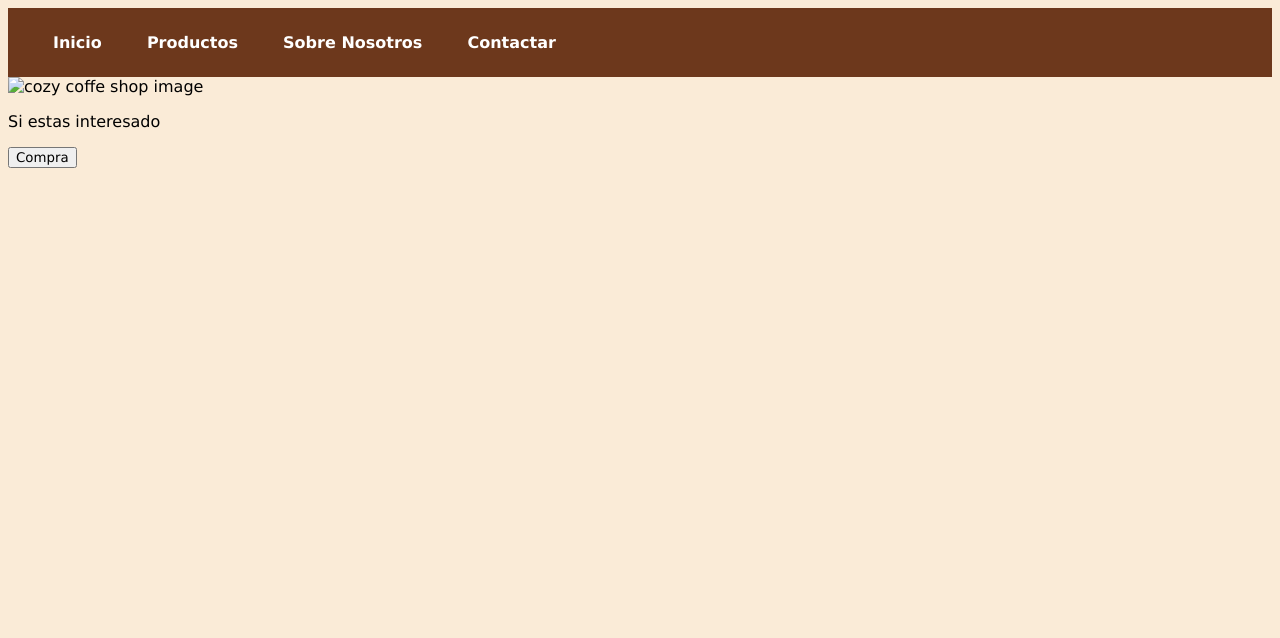
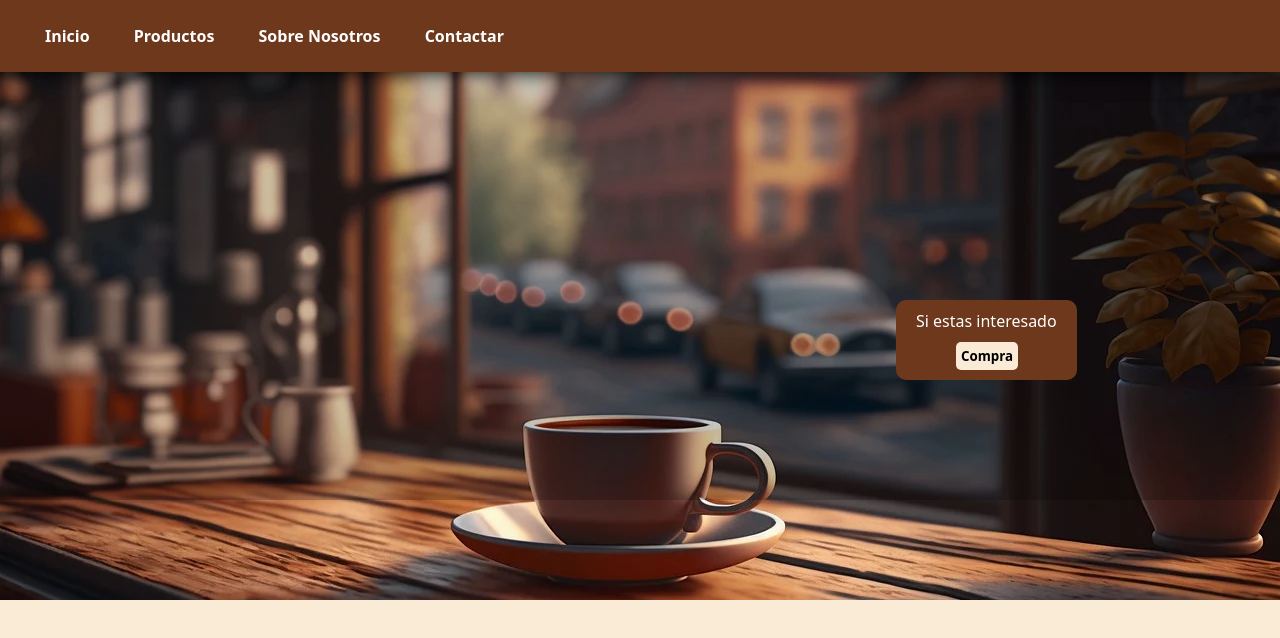
Before and after one commit to SamuelFriasNieto/WebDesignProject, a plain HTML site: page index.html in a window 1280 px wide. Drawn offline with Linux system fonts and the light colour scheme.

Commit message:
Creo y estilizo el inicio

```diff
--- a/index.css
+++ b/index.css
@@ -1,15 +1,22 @@
 * {
     box-sizing: border-box;
-    font-family: Verdana, Geneva, Tahoma, sans-serif;
+    font-family: system-ui, -apple-system, BlinkMacSystemFont, 'Segoe UI', Roboto, Oxygen, Ubuntu, Cantarell, 'Open Sans', 'Helvetica Neue', sans-serif;
 }
 
 body {
     background-color: antiquewhite;
+    margin: 0;
 }
 
 header {
     background-color: rgb(109, 56, 28);
     padding: 25px;
+    box-shadow: 0 0 20px black;
+    position: fixed;
+    left: 0;
+    top: 0;
+    width: 100%;
+    z-index: 100;
 }
 
 nav a {
@@ -18,3 +25,58 @@ nav a {
     padding: 20px;
     font-weight: bold;
 }
+
+.inicio {
+    position: relative;
+    width: 100%;
+    height: 600px;
+    background-color: black;
+}
+
+.inicio img {
+    position: absolute;
+    width: 100%;
+    height: 600px;
+    object-fit: cover;
+}
+
+.overlay {
+    position: absolute;
+    width: 100%;
+    height: 500px;
+    background-color: rgba(0, 0, 0, 0.204);
+    z-index: 1;
+}
+
+.compra {
+    position: absolute;
+    background-color: rgb(109, 56, 28);
+    border-radius: 10px;
+    left: 70%;
+    top: 50%;
+    padding: 10px 20px;
+    z-index: 2;
+}
+
+.compra p {
+    margin-bottom: 10px;
+    margin-top: 0;
+    text-align: center;
+    color: white;
+}
+
+.compra button {
+    border: none;
+    border-radius: 5px;
+    padding: 5px;
+    margin-left: 40px;
+    background-color: antiquewhite;
+    cursor: pointer;
+    font-weight: bold;
+}
+
+.compra button:hover {
+    background-color: white;
+    box-shadow: 0 0 10px white;
+    transition: 250ms;
+}
--- a/index.html
+++ b/index.html
@@ -17,13 +17,14 @@
     </header>
 
     <main>
-        <sectio class="inicio">
-            <img src="img/coffee shop with warm atmosphere [ wallpaper 4k ].jpeg" alt="cozy coffe shop image">
+        <section class="inicio">
+            <div class="overlay"> </div>
+            <img src="img/coffee-7851453_1280.webp" alt="cozy coffe shop image">
             <div class="compra">
                 <p>Si estas interesado</p>
                 <button>Compra</button>
             </div>
-        </sectio>
+        </section>
     </main>
 </body>
 </html>
```
Also changed, not shown: img/coffee-7851453_1280.webp (added), img/maxresdefault.jpg (added).
